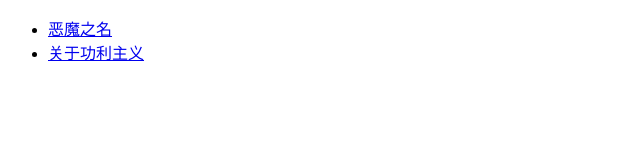
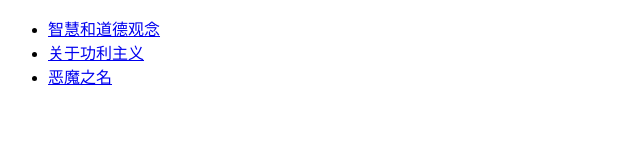
Before and after one commit to zhengkai/plan.soulogic.com, a plain HTML site: page index.html in a window 1280 px wide. Shown: the whole page, without its empty margins (0-640 px from the left). Drawn offline with Linux system fonts and the light colour scheme.

Commit message:
智慧和道德观念

```diff
--- a/index.html
+++ b/index.html
@@ -7,8 +7,9 @@
 <body>
 
 <ul>
+	<li><a href="http://plan.soulogic.com/doc/2019/0608-wisdom-and-morality.md">智慧和道德观念</a></li>
+	<li><a href="http://plan.soulogic.com/doc/2019/0607-about-utilitarianism.md">关于功利主义</a></li>
 	<li><a href="http://plan.soulogic.com/doc/2018/0114-The-name-of-the-devil.md">恶魔之名</a></li>
-	<li><a href="http://plan.soulogic.com/doc/2019/0607-about-utilitarianism.md">关于功利主义</a></li>
 </ul>
 
 </body>
```
Also changed, not shown: 2 other files.
